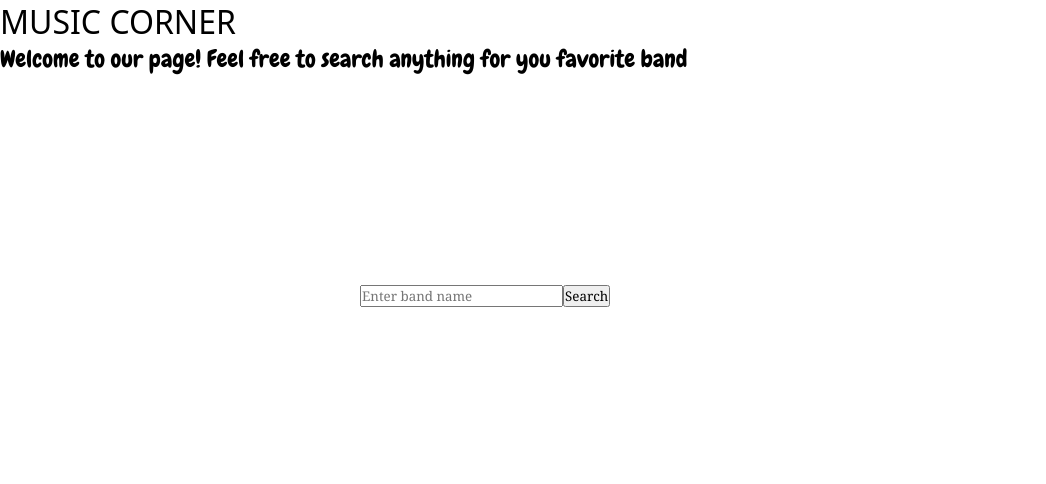
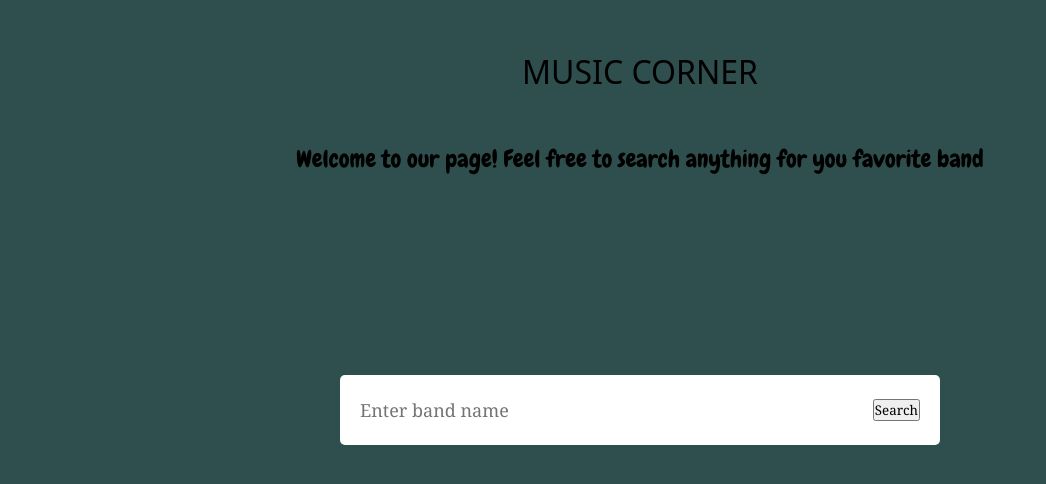
Before and after one commit to SManousis/groupie-tracker, a plain HTML site: page index.html in a window 1280 px wide. Shown: the whole page, without its empty margins (0-1046 px from the left). Drawn offline with Linux system fonts and the light colour scheme; a web font is replaced by a local one.

Commit message:
Starting having a basic frame for the index

```diff
--- a/style.css
+++ b/style.css
@@ -3,23 +3,42 @@
     padding: 0;
     font-family:Georgia, 'Times New Roman', Times, serif
 }
+body{
+    display: flex;
+    align-items: center;
+    flex-direction: column;
+    background: darkslategrey;
+}
 h1{
     font-family: "Knewave", system-ui;
     font-weight: 400;
     font-style: normal;
+    margin:50px auto 0;
+
 }
 h2{
     font-family: "Chewy", system-ui;
     font-weight: 400;
     font-style: normal;
+    margin: 50px auto 0;
 }
 .search-box{
     width: 600px;
     margin: 200px auto 0;
     border-radius: 5px;
+    background: #fff;
 }
 .row{
     display: flex;
     align-items: center;
     padding: 10px 20px;
 }
+input{
+    flex: 1;
+    height: 50px;
+    background: transparent;
+    border: 0;
+    outline: 0;
+    font-size: 18px;
+    color: #333;
+}
```
